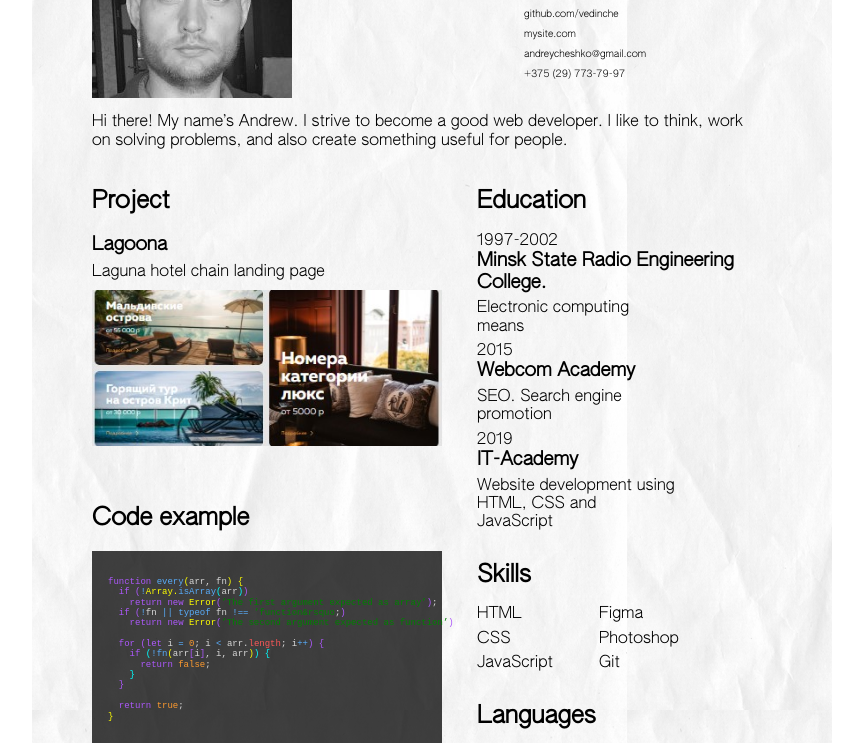
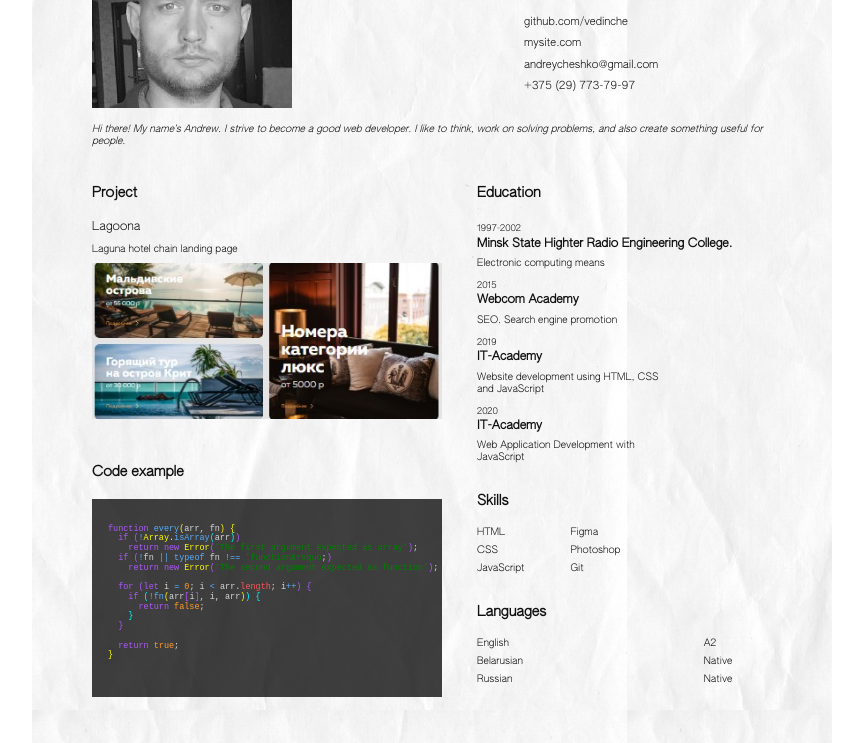
Before and after one commit to vedinche/Simple-CV, a plain HTML site: page index.html in a window 1280 px wide. Shown: the part 132-875 px from the top of the page, without its empty margins (208-1071 px from the left). Drawn offline with Linux system fonts and the light colour scheme.

Commit message:
add style

```diff
--- a/css/style.css
+++ b/css/style.css
@@ -38,7 +38,7 @@ img {
 
 body {
 	font-family: 'Authentics', sans-serif;
-	font-weight: 400;
+	color: #101010;
 }
 
 .flex {
@@ -53,7 +53,7 @@ body {
 .wrap {
 	max-width: 800px;
 	margin: 0 auto;
-	padding: 30px 60px 10px 60px;
+	padding: 40px 60px 10px 60px;
 	background: #fff url('../img/Paper.png');
 }
 
@@ -93,12 +93,21 @@ body {
 
 .header-links {
 	flex-direction: column;
-	font-size: 10px;
+	font-size: 11px;
 	line-height: 1.2em;
 }
 
 .header-link:not(:last-child) {
 	margin-bottom: 8px;
+}
+
+.descr {
+	font-size: 10px;
+	line-height: 1.2em;
+}
+
+.header-descr {
+	font-style: italic;
 }
 /* header end */
 .main {
@@ -109,12 +118,24 @@ body {
 	margin-right: 35px;
 }
 
+.section-title {
+	font-size: 14px;
+	line-height: 1.2em;
+	font-weight: 600;
+}
+
 .left-section-title {
 	margin-bottom: 18px;
 }
 
+.left-section-subtitle {
+	font-size: 12px;
+	line-height: 1.2em;
+	font-weight: 400;
+}
+
 .left-section-block:not(:last-child) {
-	margin-bottom: 54px;
+	margin-bottom: 40px;
 }
 
 .left-section-subtitle,
@@ -125,7 +146,7 @@ body {
 .code-wrap {
 	width: 350px;
 	background: rgba(0, 0, 0, .75);
-	font-size: 9px;
+	font-size: .53em;
 	padding: 16px;
 }
 
@@ -179,6 +200,18 @@ body {
 	margin-bottom: 6px;
 }
 
+.section-date {
+	font-size: 9px;
+	line-height: 1.2em;
+	letter-spacing: -0.2px;
+}
+
+.right-section-subtitle {
+	font-size: 12px;
+	line-height: 1.2em;
+	font-weight: 600;
+}
+
 .right-section-descr:last-child {
 	margin-bottom: 0;
 }
--- a/index.html
+++ b/index.html
@@ -109,7 +109,7 @@
 							1997-2002
 						</span>
 						<h3 class="right-section-subtitle">
-							Minsk State Radio Engineering College.
+							Minsk State Highter Radio Engineering College.
 						</h3>
 						<p class="right-section-descr descr">
 							Electronic computing means
@@ -132,13 +132,22 @@
 						<p class="right-section-descr descr">
 							Website development using HTML, CSS and JavaScript
 						</p>
+						<span class="section-date">
+							2020
+						</span>
+						<h3 class="right-section-subtitle">
+							IT-Academy
+						</h3>
+						<p class="right-section-descr descr">
+							Web Application Development with JavaScript
+						</p>
 					</div>
 					<div class="right-section-block">
 						<h2 class="section-title right-section-title">
 							Skills
 						</h2>
 						<div class="section-list-wrap flex">
-							<ul class="section-list section-skills list-reset">
+							<ul class="section-list section-skills list-reset descr">
 								<li class="section-item">
 									HTML
 								</li>
@@ -149,7 +158,7 @@
 									JavaScript
 								</li>
 							</ul>
-							<ul class="section-list list-reset">
+							<ul class="section-list list-reset descr">
 								<li class="section-item">
 									Figma
 								</li>
@@ -167,7 +176,7 @@
 							Languages
 						</h2>
 						<div class="section-list-wrap section-lang flex">
-							<ul class="section-list list-reset">
+							<ul class="section-list list-reset descr">
 								<li class="section-item">
 									English
 								</li>
@@ -178,7 +187,7 @@
 									Russian
 								</li>
 							</ul>
-							<ul class="section-list list-reset">
+							<ul class="section-list list-reset descr">
 								<li class="section-item">
 									A2
 								</li>
```
